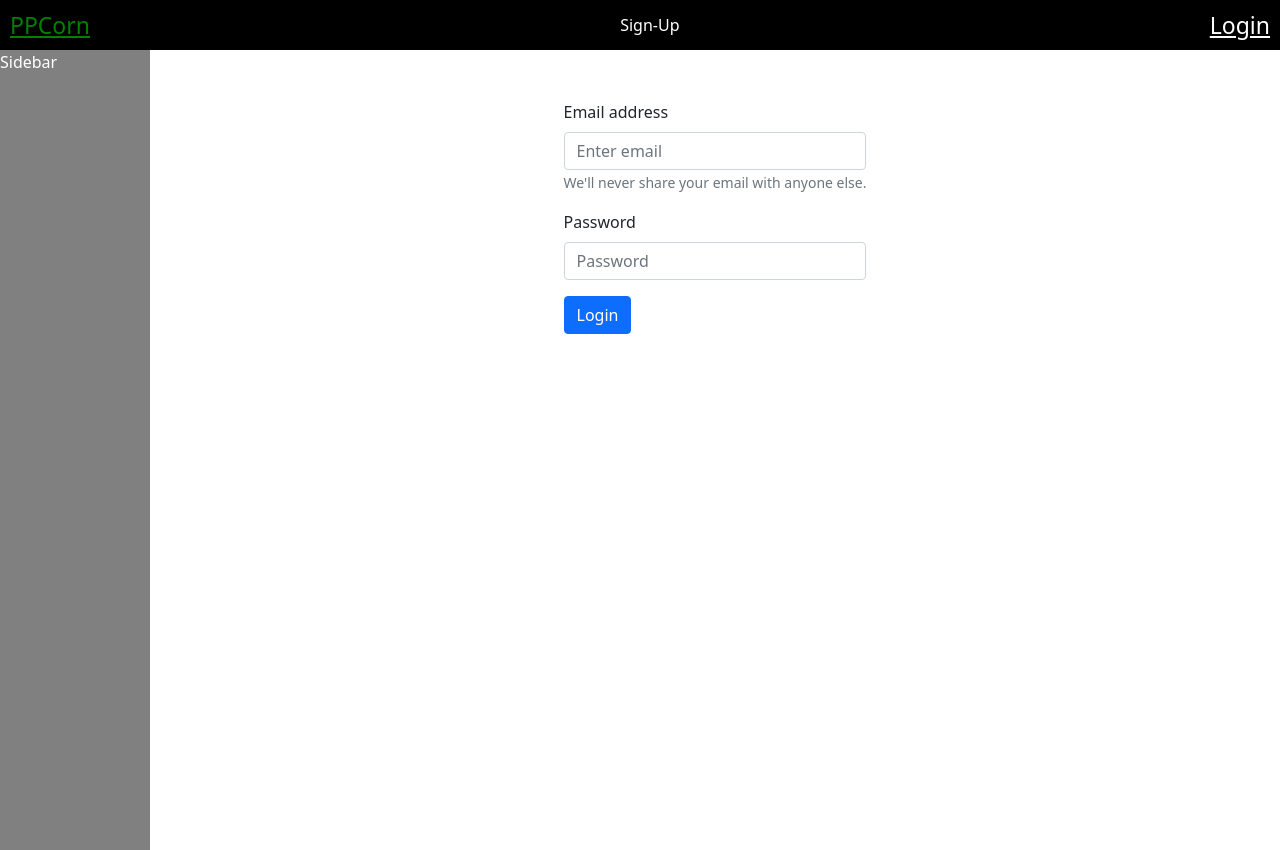
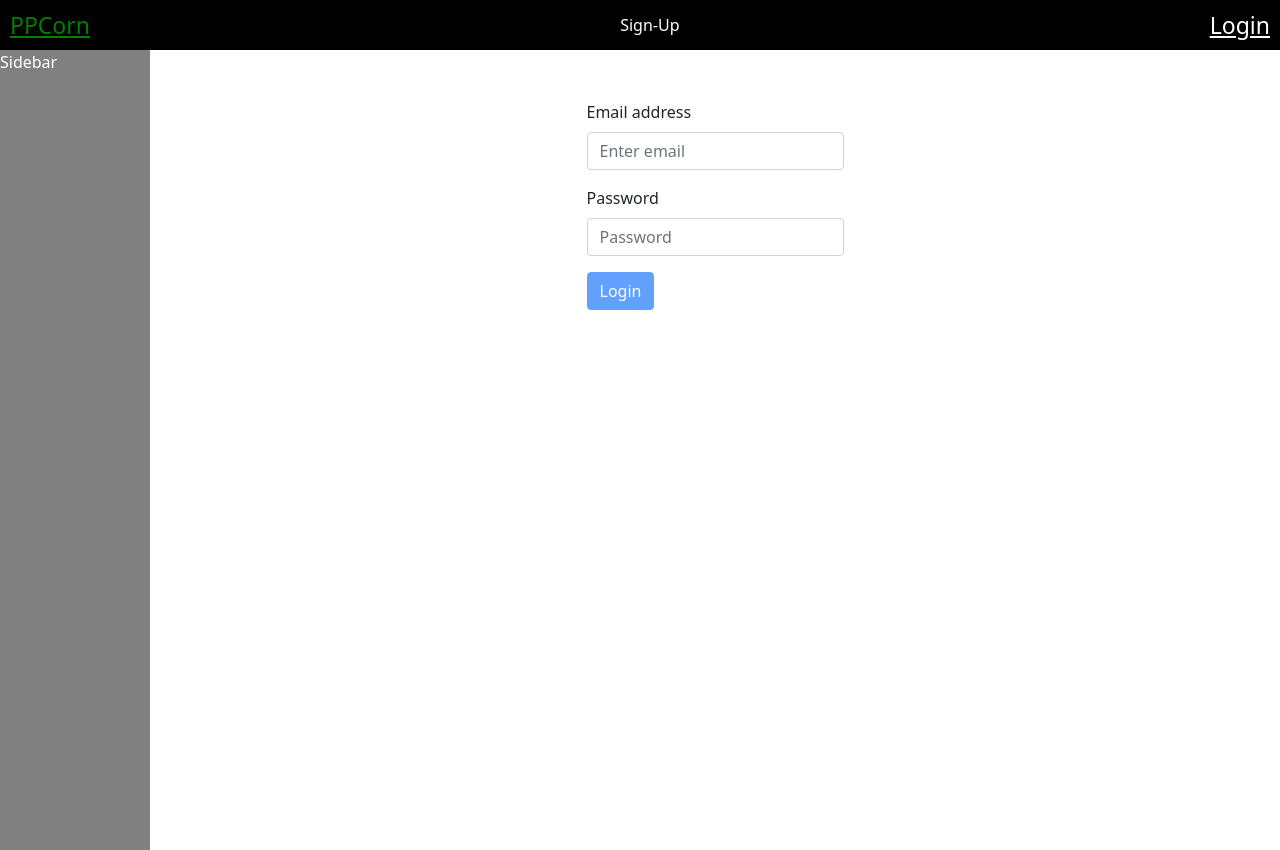
Before and after one commit to IanaChyrva/Andersen-ReactIntensive-MoviedDB, a React (Create React App) app: page /login in a window 1280 px wide. Built offline with nearby package versions, Linux system fonts and the light colour scheme.

Commit message:
Added validation for login

```diff
--- a/src/components/login-page/LoginPage.jsx
+++ b/src/components/login-page/LoginPage.jsx
@@ -1,38 +1,54 @@
-import React, { useState } from 'react';
+import React from 'react';
 import { useSelector, useDispatch } from 'react-redux';
 import { useHistory } from 'react-router-dom';
 import { login } from '../../store/userAccountSlice';
+import { useInput } from '../../hooks/useInput';
 
 import Form from 'react-bootstrap/Form';
 import Button from 'react-bootstrap/Button';
 
 const LoginPage = () => {
-  const users = useSelector((state) => state.users.users);
+  const { users } = useSelector((state) => state.users);
   const dispatch = useDispatch();
   const history = useHistory();
 
-  const [loginEmail, setLoginEmail] = useState('');
-  const [loginPassword, setloginPassword] = useState('');
+  const emailInput = useInput('', {
+    isEmpty: true,
+    minLengthError: 5,
+    isEmail: true,
+    isEmailRegistered: users,
+  });
+
+  const passwordInput = useInput('', {
+    isEmpty: true,
+  });
+
+  const onLoginChange = (e) => {
+    emailInput.onChange(e);
+  };
+
+  const onPasswordChange = (e) => {
+    passwordInput.onChange(e);
+  };
 
   const handleLogin = (e) => {
     e.preventDefault();
-
-    if (!loginEmail || !loginPassword) {
-      console.log('Meh, fill all fields');
-      return;
-    }
-
     const currentUser = users.find(
-      (user) => user.email === loginEmail && user.password === loginPassword
+      (user) =>
+        user.email === emailInput.value && user.password === passwordInput.value
     );
 
-    if (currentUser) {
-      dispatch(login({ currentUser, isLoggedIn: true }));
-      history.push('/');
-    } else {
-      console.log('Meh! Wrong data. Are you a hucker?');
+    dispatch(login({ currentUser, isLoggedIn: true }));
+    history.push('/');
+  };
+
+  const passwordCorrect = () => {
+    console.log(emailInput.isEmailRegistered);
+    if (emailInput.isEmailRegistered) {
+      return users.some((user) => {
+        return user.password === passwordInput.value;
+      });
     }
-    console.log(users);
   };
 
   return (
@@ -40,28 +56,48 @@ const LoginPage = () => {
       <Form onSubmit={handleLogin}>
         <Form.Group className='mb-3' controlId='formBasicEmail'>
           <Form.Label>Email address</Form.Label>
+          {emailInput.isFocused && emailInput.isEmpty && (
+            <div style={{ color: 'red' }}>{emailInput.errors.isEmptyError}</div>
+          )}
+          {emailInput.isFocused && !emailInput.isEmailRegistered && (
+            <div style={{ color: 'red' }}>
+              {emailInput.errors.isEmailRegisteredError}
+            </div>
+          )}
+
           <Form.Control
             type='email'
             placeholder='Enter email'
-            onChange={(e) => setLoginEmail(e.target.value)}
-            value={loginEmail}
+            onChange={onLoginChange}
+            onBlur={emailInput.onBlur}
+            value={emailInput.value}
           />
-          <Form.Text className='text-muted'>
-            We'll never share your email with anyone else.
-          </Form.Text>
         </Form.Group>
 
         <Form.Group className='mb-3' controlId='formBasicPassword'>
           <Form.Label>Password</Form.Label>
+          {passwordInput.isFocused && passwordInput.isEmpty && (
+            <div style={{ color: 'red' }}>
+              {passwordInput.errors.isEmptyError}
+            </div>
+          )}
+          {passwordInput.isFocused && !passwordCorrect() && (
+            <div style={{ color: 'red' }}>Неверный пароль</div>
+          )}
           <Form.Control
             type='password'
             placeholder='Password'
-            onChange={(e) => setloginPassword(e.target.value)}
-            value={loginPassword}
+            onChange={onPasswordChange}
+            onBlur={passwordInput.onBlur}
+            value={passwordInput.value}
           />
         </Form.Group>
 
-        <Button variant='primary' type='submit'>
+        <Button
+          variant='primary'
+          type='submit'
+          disabled={!emailInput.isInputValid || !passwordCorrect()}
+        >
           Login
         </Button>
       </Form>
--- a/src/hooks/useInput.js
+++ b/src/hooks/useInput.js
@@ -11,6 +11,9 @@ export const useInput = (initialValue, validators) => {
     ? 'Это поле обязательное для заполнения'
     : null;
   const isEmailError = isValid.isEmail ? 'Неверный формат email' : null;
+  const isEmailRegisteredError = isValid.isEmailRegistered
+    ? null
+    : 'Пользователь с таким email не зарегистрирован';
 
   const onChange = (e) => {
     setValue(e.target.value.trim());
@@ -26,6 +29,7 @@ export const useInput = (initialValue, validators) => {
       lengthError,
       isEmptyError,
       isEmailError,
+      isEmailRegisteredError,
     },
     onChange,
     isFocused,
--- a/src/hooks/useValidation.js
+++ b/src/hooks/useValidation.js
@@ -5,6 +5,7 @@ export const useValidation = (value, validators) => {
   const [minLengthError, setMinLengthError] = useState(false);
   const [isEmail, setIsEmail] = useState(false);
   const [isInputValid, setIsInputValid] = useState(false);
+  const [isEmailRegistered, setIsEmailRegistered] = useState(false);
 
   useEffect(() => {
     for (const validator in validators) {
@@ -18,9 +19,13 @@ export const useValidation = (value, validators) => {
         case 'isEmail':
           const emailCheck =
             /^(([^<>()[\]\\.,;:\s@"]+(\.[^<>()[\]\\.,;:\s@"]+)*)|(".+"))@((\[[0-9]{1,3}\.[0-9]{1,3}\.[0-9]{1,3}\.[0-9]{1,3}\])|(([a-zA-Z\-0-9]+\.)+[a-zA-Z]{2,}))$/;
-
           setIsEmail(!emailCheck.test(String(value).toLowerCase()));
-
+          break;
+        case 'isEmailRegistered':
+          const emailExists = validators[validator].some(
+            (element) => value === element.email
+          );
+          setIsEmailRegistered(emailExists);
           break;
         default:
           break;
@@ -29,13 +34,14 @@ export const useValidation = (value, validators) => {
   }, [value, validators]);
 
   useEffect(() => {
-    setIsInputValid(isEmpty || minLengthError || isEmail);
-  }, [isEmpty, minLengthError, isEmail]);
+    setIsInputValid(isEmpty || minLengthError || isEmail || isEmailRegistered);
+  }, [isEmpty, minLengthError, isEmail, isInputValid, isEmailRegistered]);
 
   return {
     isEmpty,
     minLengthError,
     isEmail,
     isInputValid,
+    isEmailRegistered,
   };
 };
```
